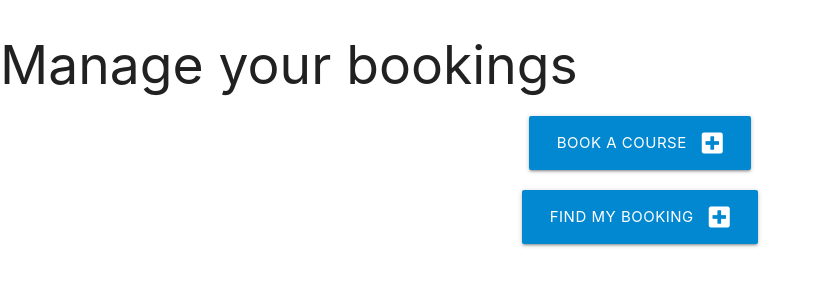
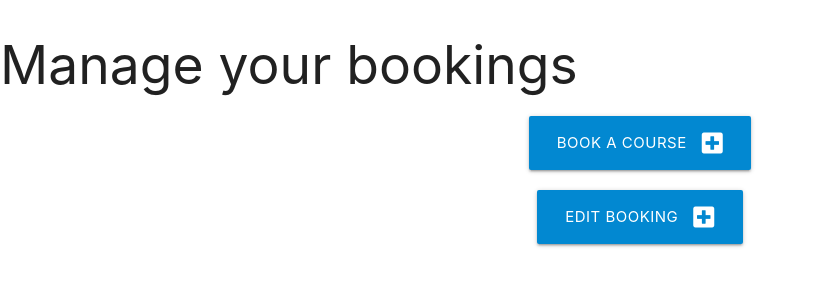
Before and after one commit to Rupa830904/Project-Portfolio4-Studyalongcultureschool, a Django app: page /booking in a window 1280 px wide. Shown: the top 300 px of the page, without its empty margins (0-819 px from the left). Run offline with Django 3.2, Linux system fonts and the light colour scheme.

Commit message:
Add Edit booking template

```diff
--- a/booking/admin.py
+++ b/booking/admin.py
@@ -8,8 +8,7 @@ class BookingAdmin(admin.ModelAdmin):
     """ Class to view bookings on admin panel """
     list_display = (
         'username',
-        'booking_name',
-        'course'
+        'course',
     )
     search_fields = ['booking_name']
-    list_filter = ('username','course')
+    list_filter = ('username','booking_name')
--- a/booking/forms.py
+++ b/booking/forms.py
@@ -26,6 +26,6 @@ class BookingForm(forms.ModelForm):
 
         labels = {
             'booking_name': 'Full Name',
-            'course' : 'Select the course',
-            'personal_number' : 'Personal Number'
+            'personal_number' : 'Personal Number',
+            'course' : 'choose the course'
         }
--- a/booking/models.py
+++ b/booking/models.py
@@ -17,6 +17,7 @@ class Booking(models.Model):
     personal_number = models.CharField(max_length=10)
     course = models.CharField(max_length=30, choices=COURSES)
 
+
     class Meta:
         """ Order by booking_date """
         ordering = ['course']
--- a/booking/templates/booking_list.html
+++ b/booking/templates/booking_list.html
@@ -27,8 +27,8 @@
     </div>
     <div class="row">
         <div class="col s12 center-align">
-            <a href="{% url 'manage_booking' %}" class="btn-large light-blue darken-2">
-                Find my booking<i class="fas fa-plus-square right"></i>
+            <a href="{% url 'edit_booking' %}" class="btn-large light-blue darken-2">
+                Edit booking<i class="fas fa-plus-square right"></i>
             </a>
         </div>
     </div>
--- a/booking/urls.py
+++ b/booking/urls.py
@@ -4,5 +4,5 @@ from django.urls import path, reverse
 urlpatterns = [
     path('', views.BookingList.as_view(), name='booking'),
     path('booking/', views.CreateBooking.as_view(), name='add_booking'),
-    path('search-booking/', views.SearchBooking.as_view(), name='manage_booking'),
+    path('search-booking/', views.BookingListEdit.as_view(), name='edit_booking'),
 ]
--- a/booking/views.py
+++ b/booking/views.py
@@ -35,3 +35,9 @@ class SearchBooking(LoginRequiredMixin, CreateView):
     def form_valid(self, form):
         form.instance.user = self.request.user
         return super(SearchBooking, self).form_valid(form)
+
+class BookingListEdit(generic.ListView):
+    """ Read Booking view """
+    model = Booking
+    queryset = Booking.objects.order_by("-course")
+    template_name = "edit_booking.html"
```
Also changed, not shown: booking/templates/edit_booking.html (renamed from booking/templates/search_booking.html, +12 -0 lines), booking/migrations/0009_booking_indian_clasical.py (added), booking/migrations/0010_remove_booking_indian_clasical.py (added).
